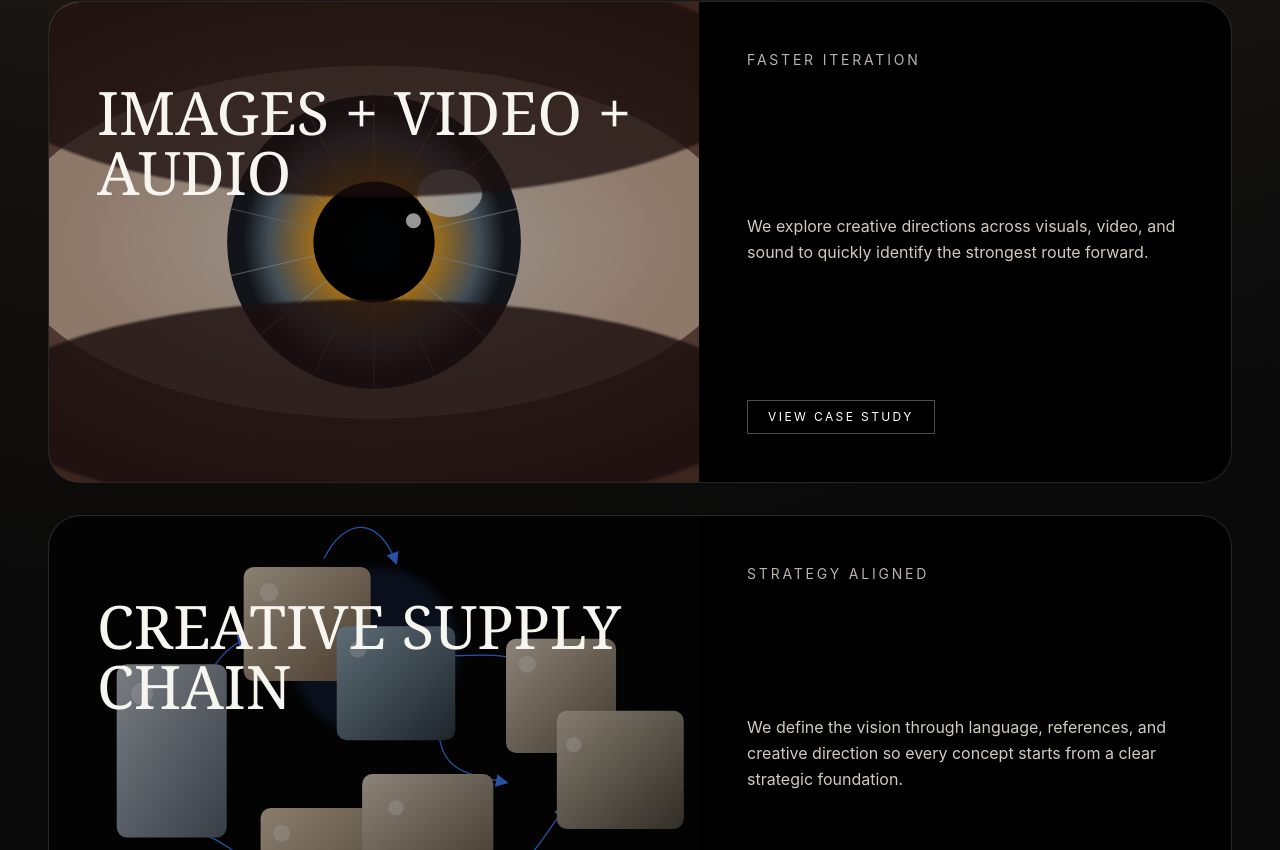
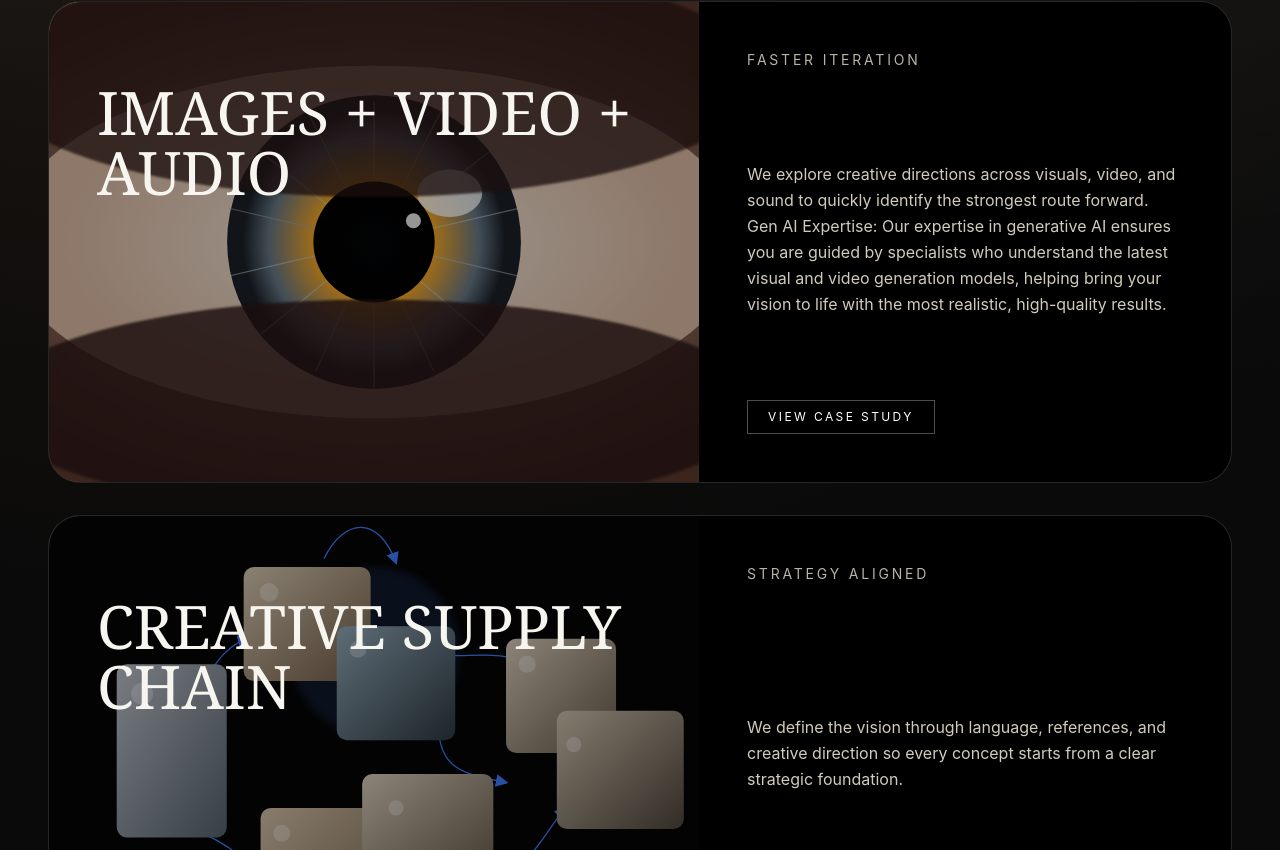
Before and after one commit to bulandun/CreateXDM, a Next.js app: page / in a window 1280 px wide. Shown: the part 1873-2723 px from the top of the page. Built offline with nearby package versions, Linux system fonts and the light colour scheme.

Commit message:
Update featured work copy for faster iteration

```diff
--- a/app/page.tsx
+++ b/app/page.tsx
@@ -22,9 +22,9 @@ const featuredWork = [
   {
     title: "Images + video + audio",
     type: "Rapid prototyping",
-    stat: "Faster iteration",
+    stat: "FASTER ITERATION",
     summary:
-      "We explore creative directions across visuals, video, and sound to quickly identify the strongest route forward.",
+      "We explore creative directions across visuals, video, and sound to quickly identify the strongest route forward. Gen AI Expertise: Our expertise in generative AI ensures you are guided by specialists who understand the latest visual and video generation models, helping bring your vision to life with the most realistic, high-quality results.",
     tone: "from-[#d9d4cd] via-[#6d685f] to-[#101010]",
     mediaSrc: "/images/images-video-audio-eye.svg",
     mediaAlt: "Macro iris close-up"
```
